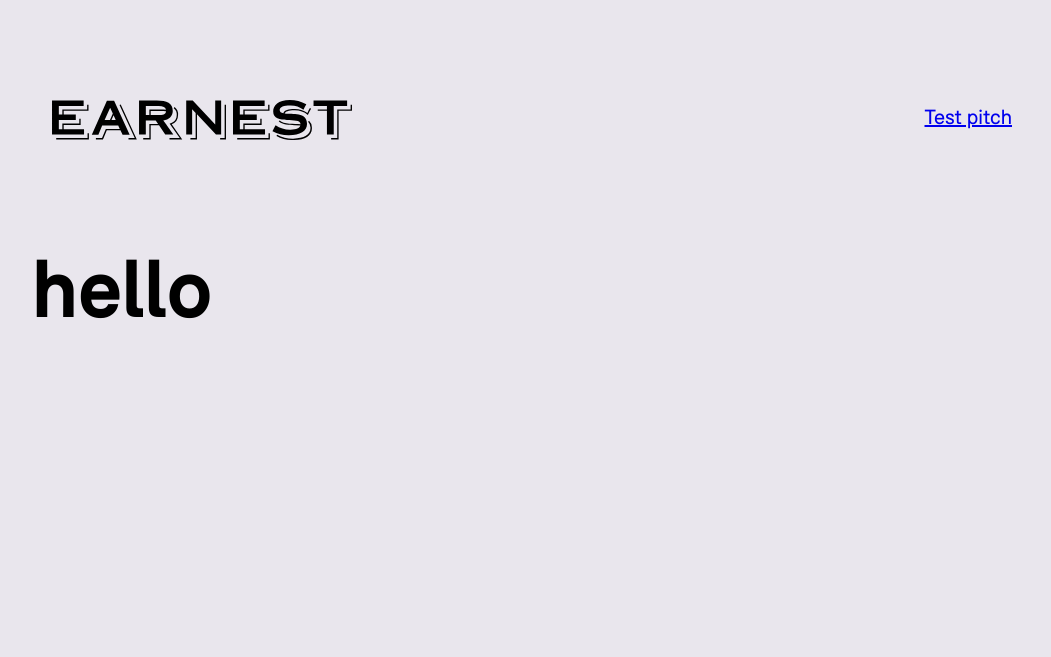
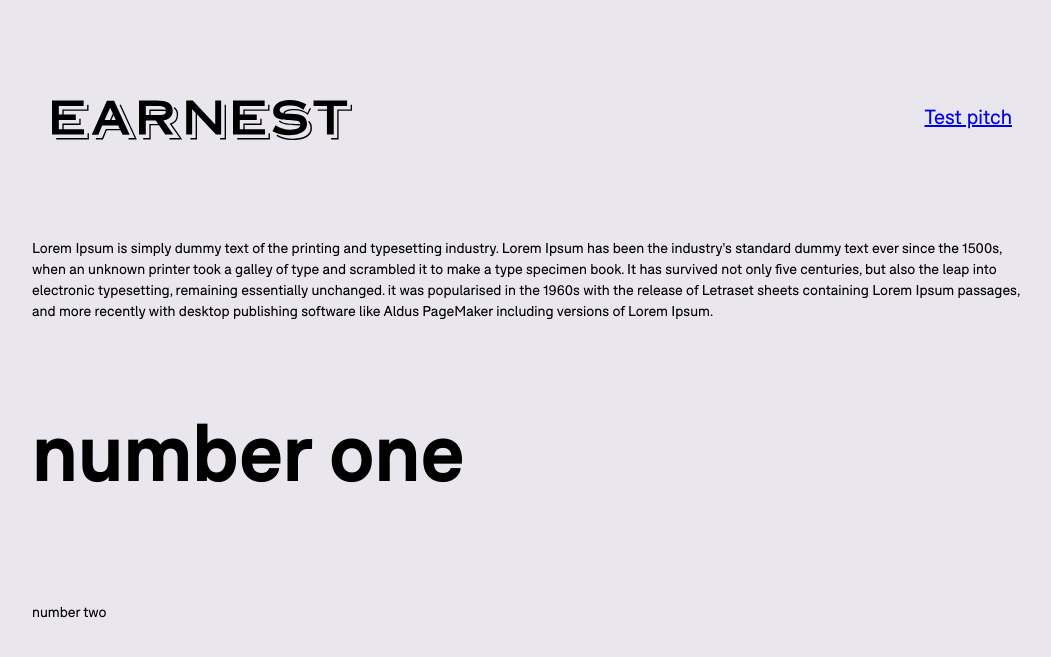
Before and after one commit to MichaelaSBrown-Earnest/pitch, a Jekyll site: the page built from _pitch/travelodge.md, in a window 1280 px wide. Shown: the top 657 px of the page, without its empty margins (108-1159 px from the left). Built offline with Jekyll 4.4.1, drawn with Linux system fonts in a browser that asks for light colours.

Commit message:
Setting up collections and variables

```diff
--- a/_config.yml
+++ b/_config.yml
@@ -17,9 +17,14 @@ defaults:
     type: posts
   values:
     layout: post
+- scope:
+    path: ''
+    type: pitch
+  values:
+    layout: circle
+    circle-1: number one
+    circle-2: number two
     image:
-    name:
-    author:
 email: michaela.brown@earnest-agency.com
 description: Write an awesome description for your new site here. You can edit this
   line in _config.yml. It will appear in your document head meta (for Google search
--- /dev/null
+++ b/_layouts/circle.html
@@ -0,0 +1,12 @@
+---
+layout: default
+---
+
+<h1>{{page.title}}</h1>
+
+<div class="slideone">
+    {{content}}
+</div>
+
+<h1>{{page.circle-1}}</h1>
+<p>{{page.circle-2}}</p>
--- a/_layouts/testslide.html
+++ /dev/null
@@ -1,9 +0,0 @@
----
-layout: default
----
-
-<h1>{{page.client}}</h1>
-
-<div class="slideone">
-    {{content}}
-</div>
--- a/_pitch/travelodge.html
+++ /dev/null
@@ -1,5 +0,0 @@
----
-layout: testslide
----
-
-<h1>hello</h1>
--- /dev/null
+++ b/_pitch/travelodge.md
@@ -0,0 +1,8 @@
+---
+layout: circle
+    circle-1: this is number one
+    circle-2: this is number two
+---
+
+<p> Lorem Ipsum is simply dummy text of the printing and typesetting industry. Lorem Ipsum has been the industry's standard dummy text ever since the 1500s, when an unknown printer took a galley of type and scrambled it to make a type specimen book. It has survived not only five centuries, but also the leap into electronic typesetting, remaining essentially unchanged.
+        it was popularised in the 1960s with the release of Letraset sheets containing Lorem Ipsum passages, and more recently with desktop publishing software like Aldus PageMaker including versions of Lorem Ipsum.</p>
```
Also changed, not shown: index.html (+10 -0 lines).
